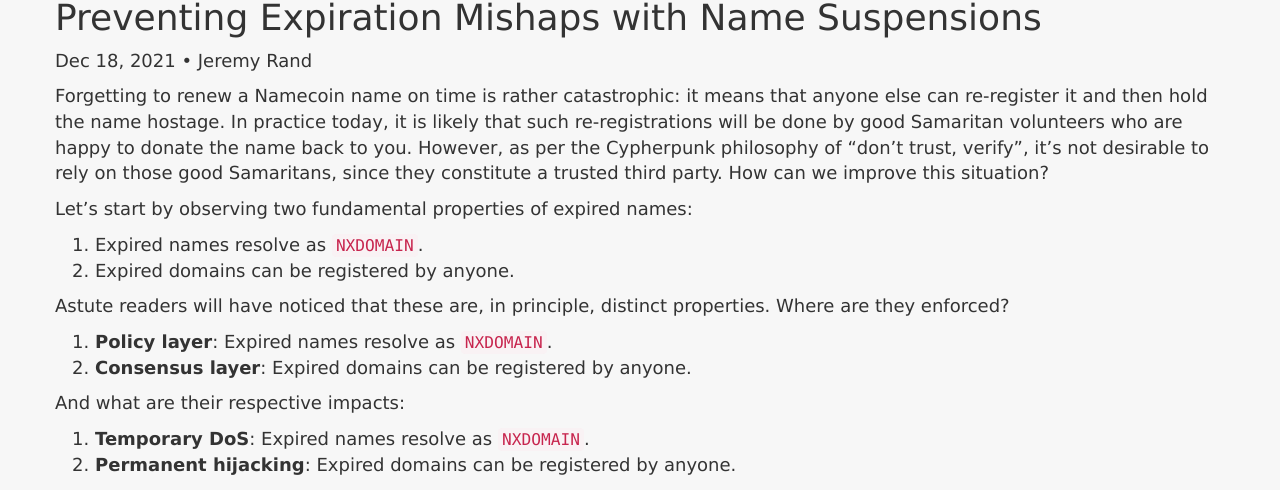
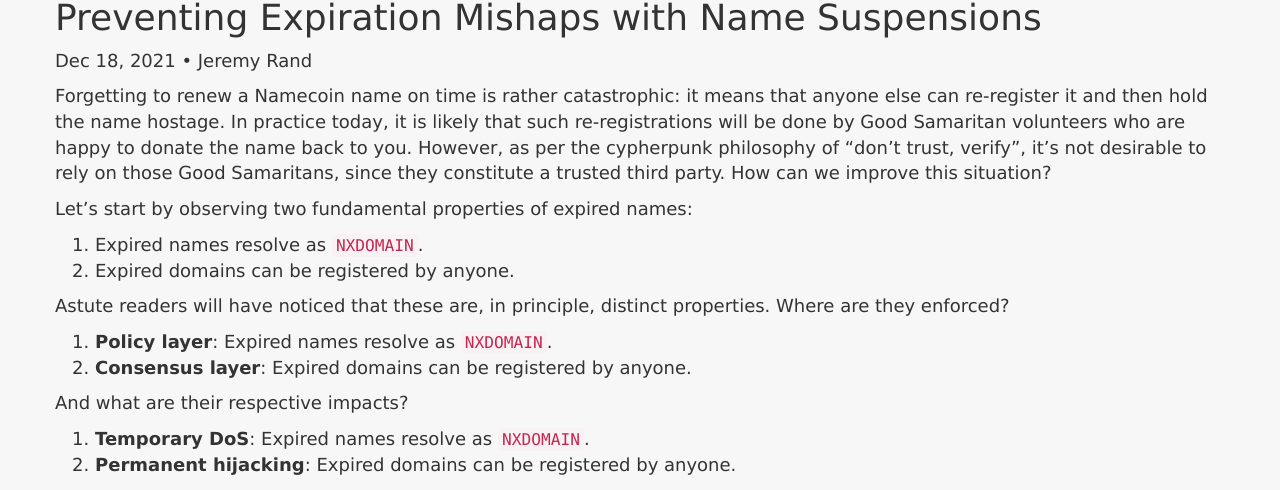
Before and after one commit to JeremyRand/namecoin.org, a Jekyll site: the page built from _posts/2021-12-18-preventing-expiration-mishaps-with-name-suspensions.md, in a window 1280 px wide and 1400 px high, scrolled down 237 px. Shown: the part 175-665 px from the top of the window. Built offline with Jekyll 4.4.1, drawn with Linux system fonts in a browser that asks for light colours; some of the changed text lies outside the part shown.

```diff
--- a/_posts/2021-12-18-preventing-expiration-mishaps-with-name-suspensions.md
+++ b/_posts/2021-12-18-preventing-expiration-mishaps-with-name-suspensions.md
@@ -5,7 +5,7 @@ author: Jeremy Rand
 tags: [News]
 ---
 
-Forgetting to renew a Namecoin name on time is rather catastrophic: it means that anyone else can re-register it and then hold the name hostage.  In practice today, it is likely that such re-registrations will be done by good Samaritan volunteers who are happy to donate the name back to you.  However, as per the Cypherpunk philosophy of "don't trust, verify", it's not desirable to rely on those good Samaritans, since they constitute a trusted third party.  How can we improve this situation?
+Forgetting to renew a Namecoin name on time is rather catastrophic: it means that anyone else can re-register it and then hold the name hostage.  In practice today, it is likely that such re-registrations will be done by Good Samaritan volunteers who are happy to donate the name back to you.  However, as per the cypherpunk philosophy of "don't trust, verify", it's not desirable to rely on those Good Samaritans, since they constitute a trusted third party.  How can we improve this situation?
 
 Let's start by observing two fundamental properties of expired names:
 
@@ -17,7 +17,7 @@ Astute readers will have noticed that these are, in principle, distinct properti
 1. **Policy layer**: Expired names resolve as `NXDOMAIN`.
 2. **Consensus layer**: Expired domains can be registered by anyone.
 
-And what are their respective impacts:
+And what are their respective impacts?
 
 1. **Temporary DoS**: Expired names resolve as `NXDOMAIN`.
 2. **Permanent hijacking**: Expired domains can be registered by anyone.
```
Also changed, not shown: other parts of _posts/2021-12-18-preventing-expiration-mishaps-with-name-suspensions.md (+1 -1 lines).
